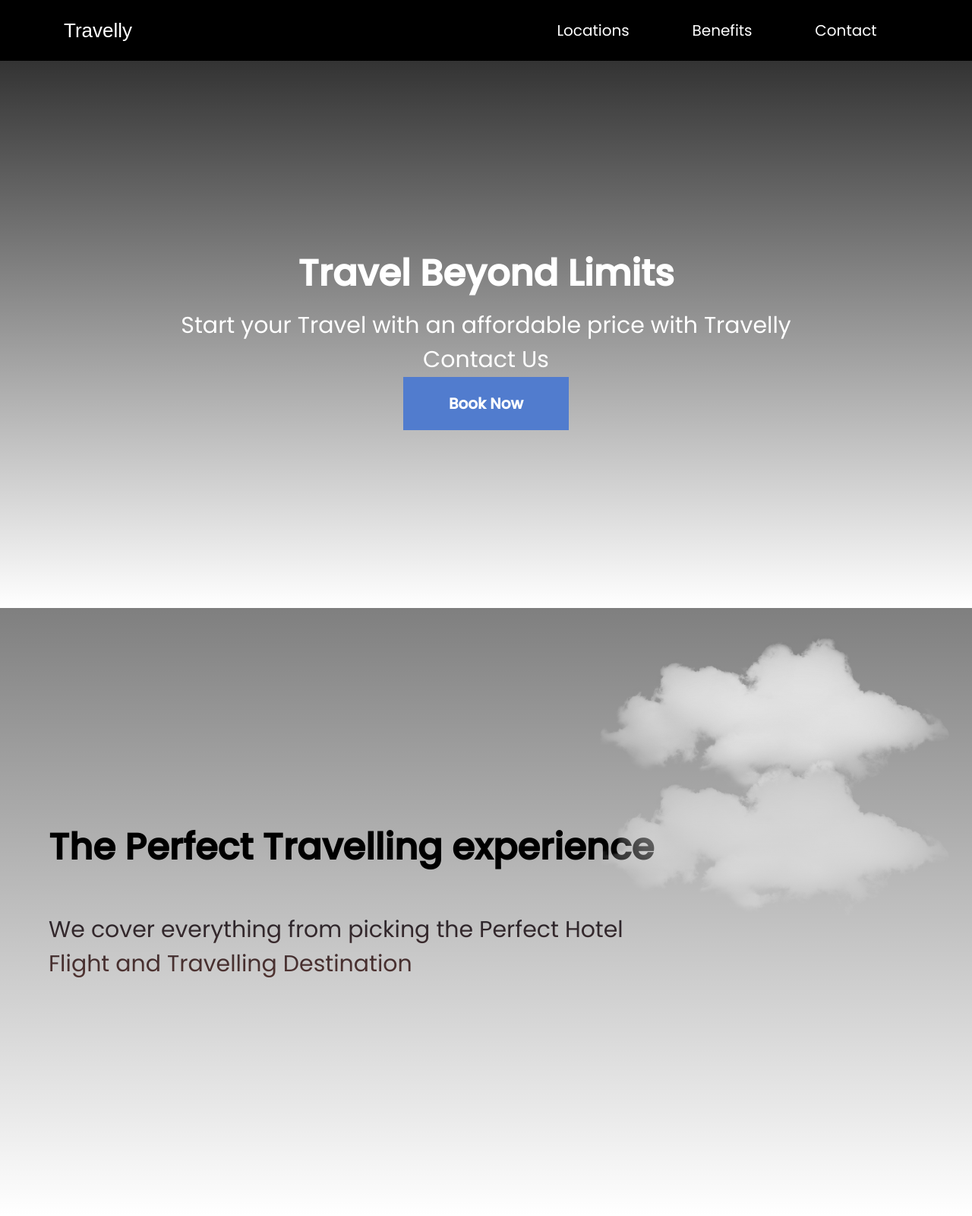
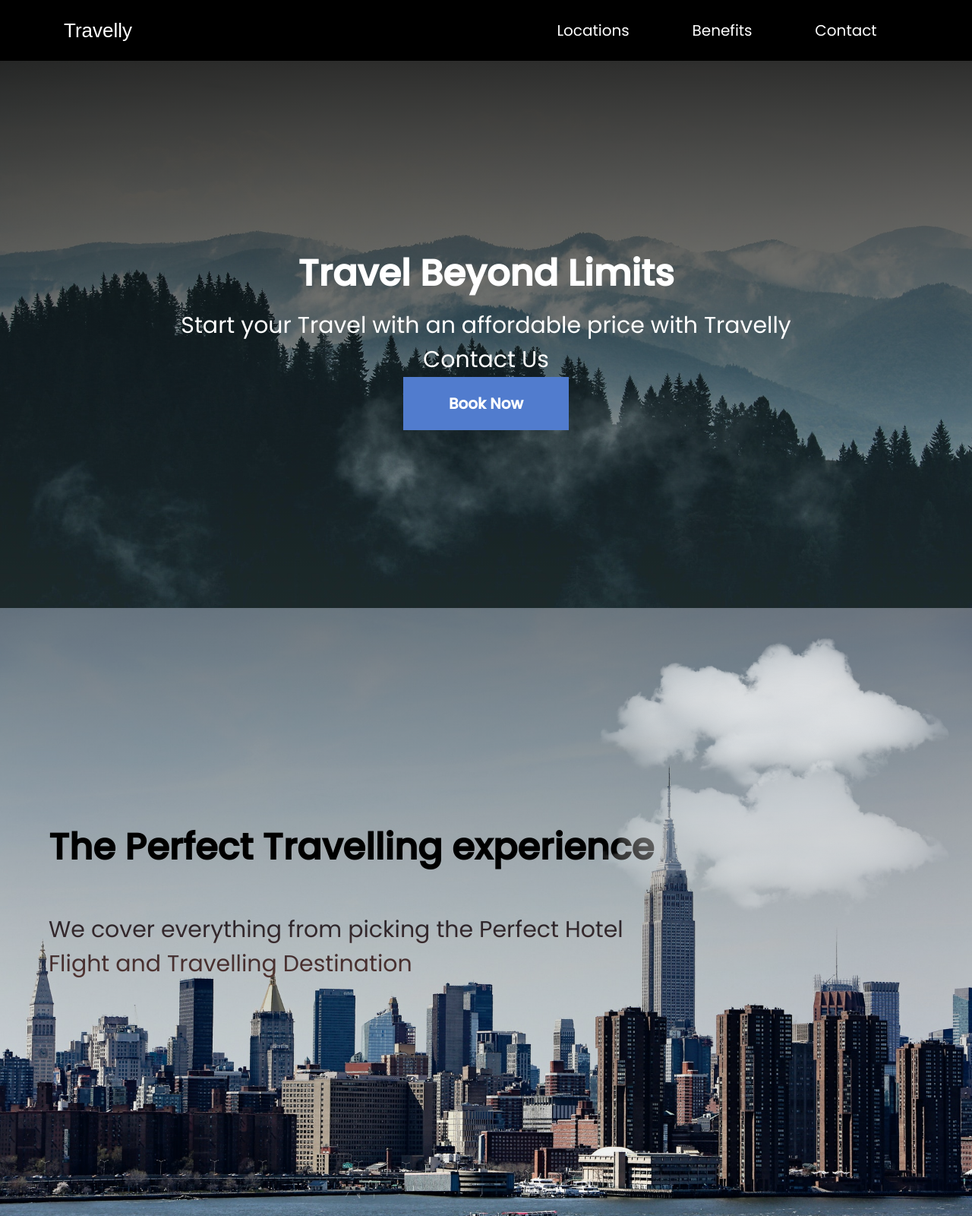
Before and after one commit to alay28/Practice-Project-1, a plain HTML site: page index.html in a window 1280 px wide. Shown: the top 1600 px of the page at 76% size. Drawn offline with Linux system fonts and the light colour scheme; the site is published under a folder, as on GitHub Pages, so addresses that start at the root find nothing; a web font is replaced by a local one.

Commit message:
Update style.css

```diff
--- a/style.css
+++ b/style.css
@@ -83,7 +83,7 @@ nav ul {
 
 .hero {
   background: linear-gradient(rgba(0, 0, 0, 0.8), transparent),
-    url(/img/forest-mountains-fog-clouds-9754.jpg);
+    url(img/forest-mountains-fog-clouds-9754.jpg);
   min-height: 90vh;
   background-size: cover;
   background-repeat: no-repeat;
@@ -102,7 +102,7 @@ nav ul {
   min-height: 100vh;
   display: flex;
   background: linear-gradient(rgba(0, 0, 0, 0.5), transparent),
-    url(/img/skyline-new-york-city-7613.jpg);
+    url(img/skyline-new-york-city-7613.jpg);
 
   align-items: center;
   background-size: cover;
@@ -228,7 +228,7 @@ button:focus {
   font-family: "Poppins", sans-serif;
   min-height: 100vh;
   background: linear-gradient(rgba(0, 0, 0, 0.5), transparent),
-    url(/img/woman-taking-pictures-of-ruins-2087391.jpg);
+    url(img/woman-taking-pictures-of-ruins-2087391.jpg);
   background-size: cover;
   background-position: center;
   display: flex;
```
